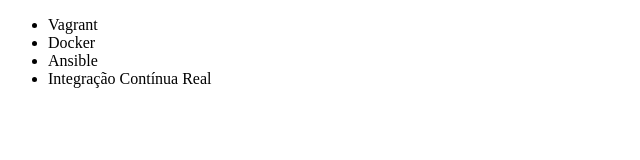
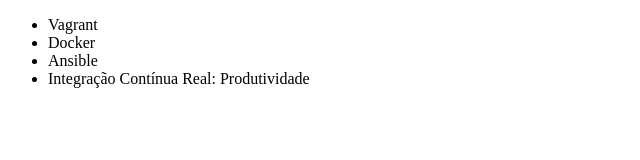
Before and after one commit to hal00010001/git-teste, a plain HTML site: page index.html in a window 1280 px wide. Shown: the full height of the page, 0-640 px from the left. Drawn offline with Linux system fonts and the light colour scheme.

Commit message:
Renomeando curso de integração contínua

```diff
--- a/index.html
+++ b/index.html
@@ -11,7 +11,7 @@
         <li>Vagrant</li>
         <li>Docker</li>
         <li>Ansible</li>
-        <li>Integração Contínua Real</li>
+        <li>Integração Contínua Real: Produtividade</li>
     </ul>
 </body>
 </html>
```
